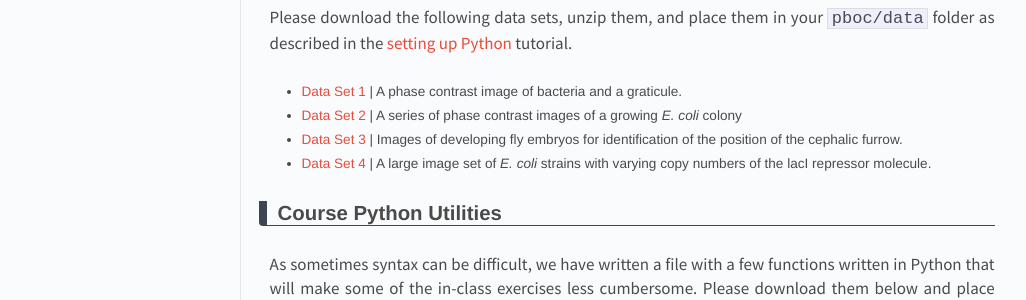
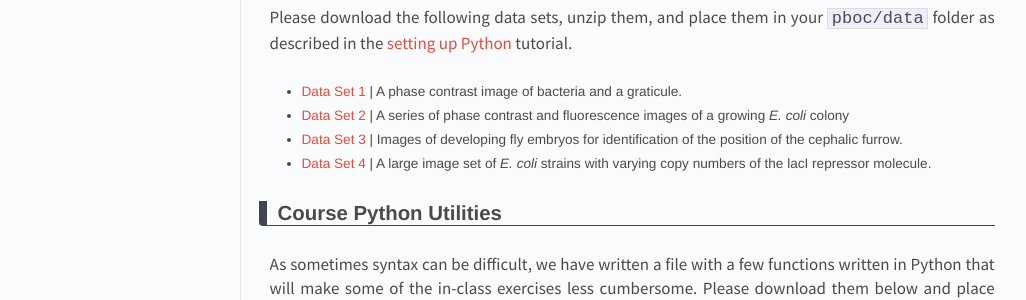
Before and after one commit to RPGroup-PBoC/gist_pboc_2017, a Jekyll site: the page built from _posts/2016-12-19-code.md, in a window 1280 px wide. Shown: the part 738-1038 px from the top of the page, without its empty margins (118-1144 px from the left). Built offline with Jekyll 4.4.1, drawn with Linux system fonts in a browser that asks for light colours.

Commit message:
Changed information on data page

```diff
--- a/_posts/2016-12-19-code.md
+++ b/_posts/2016-12-19-code.md
@@ -20,7 +20,7 @@ Please work through the following tutorials before the beginning of class. The T
 Please download the following data sets, unzip them, and place them in your `pboc/data` folder as described in the [setting up Python](../../../../code/html/setting_up_python.html) tutorial.
 
 * [Data Set 1](http://www.rpgroup.caltech.edu/course_data/sizing_up_ecoli.zip) \| A phase contrast image of bacteria and a graticule.
-* [Data Set 2](http://www.rpgroup.caltech.edu/course_data/ecoli_growth.zip) \| A series of phase contrast images of a growing *E. coli* colony
+* [Data Set 2](http://www.rpgroup.caltech.edu/course_data/ecoli_growth.zip) \| A series of phase contrast and fluorescence images of a growing *E. coli* colony
 * [Data Set 3](http://www.rpgroup.caltech.edu/course_data/french_flag.zip) \| Images of developing fly embryos for identification of the position of the cephalic furrow.
 * [Data Set 4](http://www.rpgroup.caltech.edu/course_data/lacI_titration.zip) \| A large image set of *E. coli* strains with varying copy numbers of the lacI repressor molecule.
 
```
